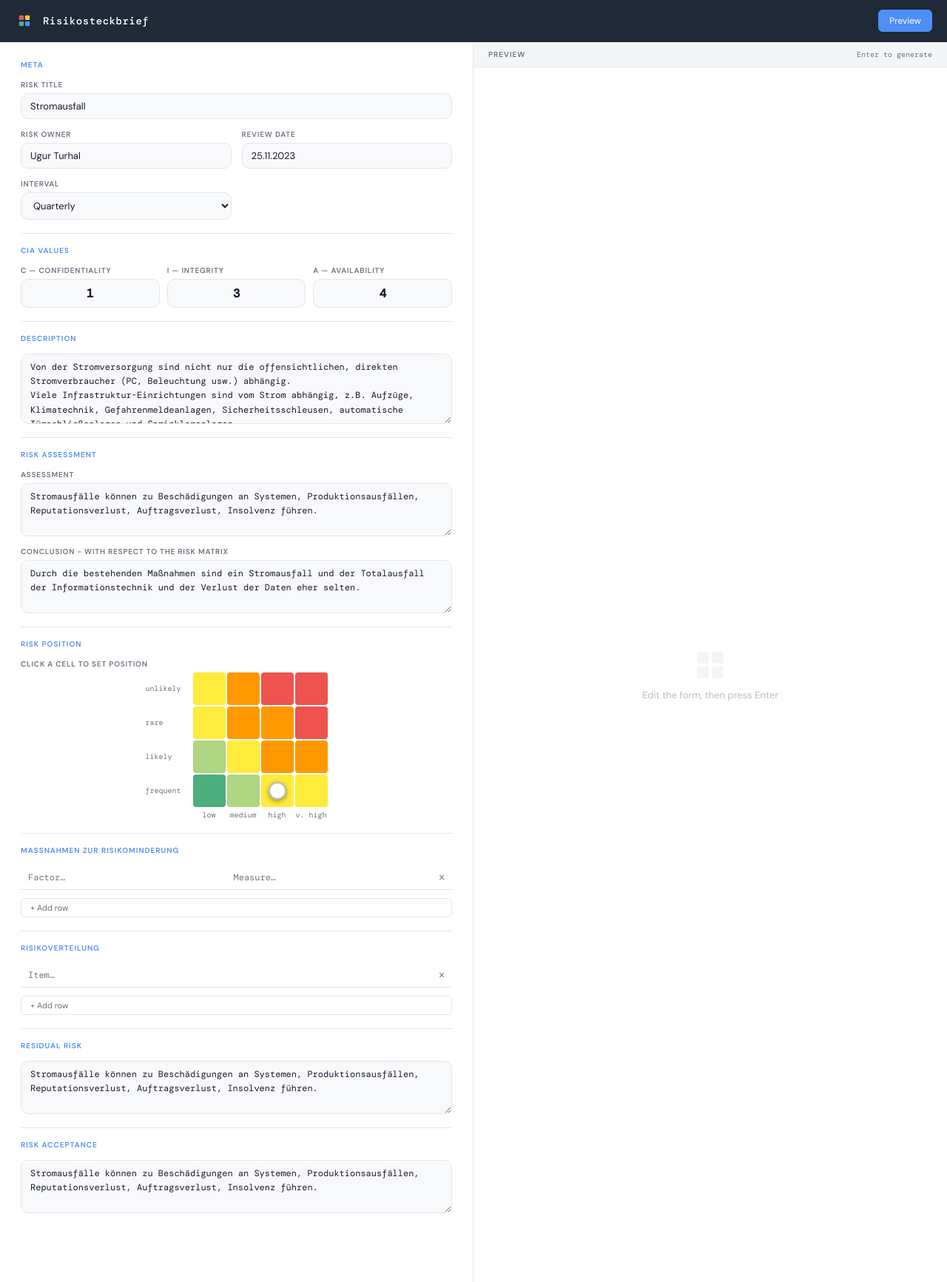
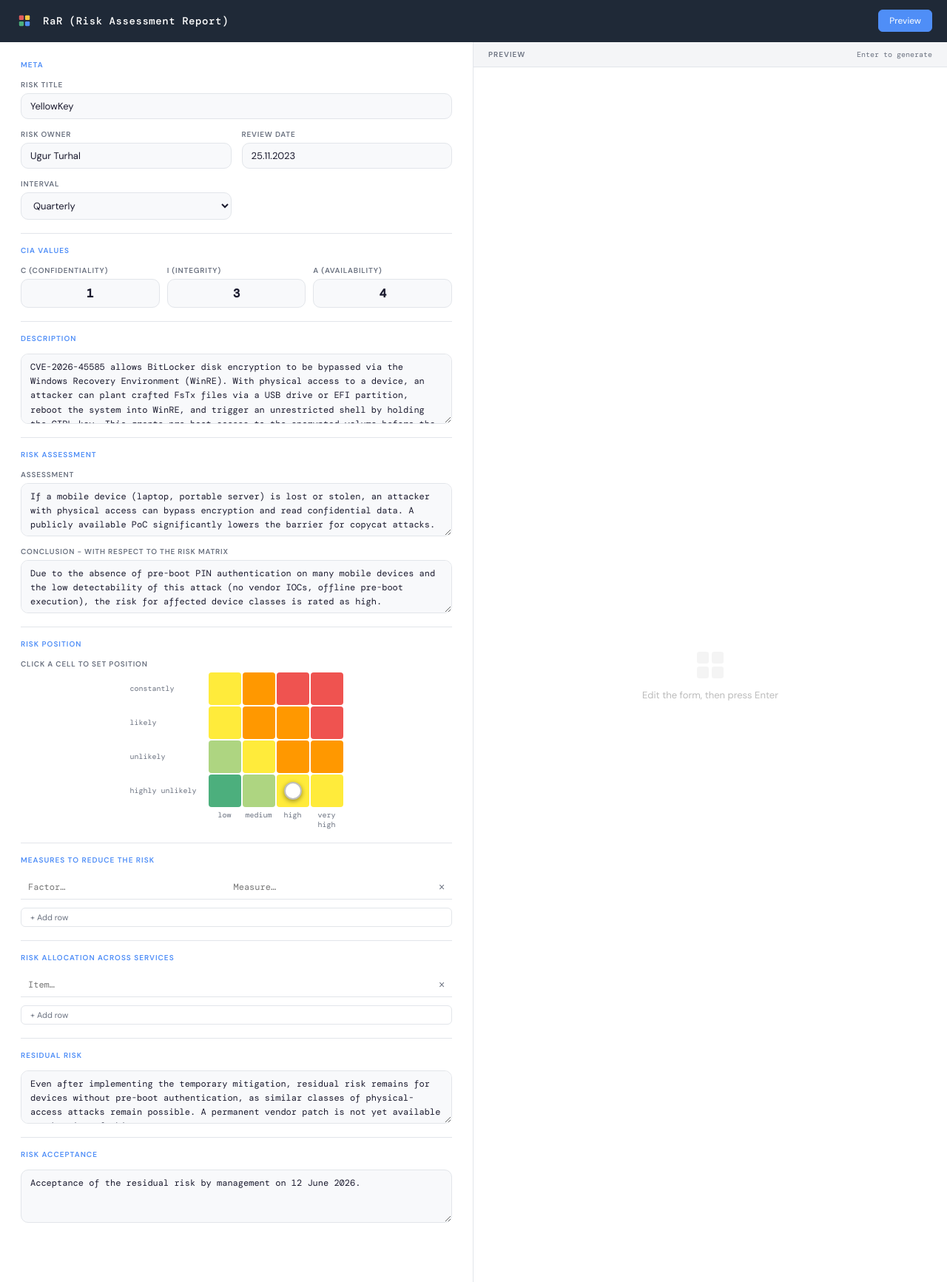
Before and after one commit to ugurtu/riskreportingtool, a Flask app: page / in a window 1280 px wide. Shown: the whole page at 74% size. Run offline with Flask 3, Linux system fonts and the light colour scheme.

Commit message:
pushing all

```diff
--- a/app.py
+++ b/app.py
@@ -109,7 +109,7 @@ def build_latex(data, col1_values, col2_values, col1_header, col2_header, div_co
 """
 
     # Title
-    tex += "{\\bfseries\\color{headerblue} Risikosteckbrief - " + risk_title + "\\newline \\small \\today }\n\n"
+    tex += "{\\bfseries\\color{headerblue} Risk Assessment Report - " + risk_title + "\\hfill \\small \\today }\n\n"
     tex += "\\vspace{0.3cm}\n\n"
 
     # Header table (owner, review, interval)
@@ -155,7 +155,7 @@ def build_latex(data, col1_values, col2_values, col1_header, col2_header, div_co
 
     # Risk matrix
     tex += "\\begin{figure}[!h]\\centering\\begin{tikzpicture}[scale=1.4]\n"
-    row_labels = ['unlikely', 'rare', 'likely', 'frequent']
+    row_labels = ['highly unlikely', 'unlikely', 'likely', 'constantly']
     col_labels = ['low', 'medium', 'high', 'very high']
     for i, lbl in enumerate(row_labels):
         tex += f"  \\node[anchor=east,font=\\small] at (0,{i + 0.5}) {{{lbl}}};\n"
--- a/templates/index.html
+++ b/templates/index.html
@@ -3,7 +3,7 @@
 <head>
     <meta charset="UTF-8">
     <meta name="viewport" content="width=device-width, initial-scale=1.0">
-    <title>Risikosteckbrief Generator</title>
+    <title>Risk Assessment Generator</title>
     <link href="https://fonts.googleapis.com/css2?family=DM+Mono:wght@400;500&family=DM+Sans:wght@300;400;600&display=swap"
           rel="stylesheet">
     <style>
@@ -578,7 +578,7 @@
                 <rect x="11" y="11" width="7" height="7" rx="1.5" fill="#4f8ef7"/>
             </svg>
         </button>
-        <h1>Risikosteckbrief</h1>
+        <h1>RaR (Risk Assessment Report)</h1>
         <div class="hdr-right">
             <span id="status"></span>
             <div id="gear" class="gear-wrap" style="display:none">
@@ -629,7 +629,7 @@
 
             <div class="section-title" style="border-top:none;padding-top:0;margin-top:0">Meta</div>
 
-            <div class="fg full"><label>Risk title</label><input type="text" name="risk_title" value="Stromausfall"
+            <div class="fg full"><label>Risk title</label><input type="text" name="risk_title" value="YellowKey"
                                                                  required></div>
             <div class="fg"><label>Risk owner</label><input type="text" name="owner" value="Ugur Turhal"></div>
             <div class="fg"><label>Review date</label><input type="text" name="review_date" value="25.11.2023"></div>
@@ -637,11 +637,11 @@
                 <label>Interval</label>
                 <select name="interval" id="intervalInput"
                         onchange="document.getElementById('intervalInput').value=this.value">
-                    <option value="monatlich">Monthly</option>
-                    <option value="1/4 jährlich" selected>Quarterly</option>
-                    <option value="1/2 jährlich">Semi-annually</option>
-                    <option value="jährlich">Yearly</option>
-                    <option value="Alle 2 Jahre">Every 2 years</option>
+                    <option value="Monthly">Monthly</option>
+                    <option value="Quarterly" selected>Quarterly</option>
+                    <option value="Semi annually">Semi-annually</option>
+                    <option value="Anually">Annually</option>
+                    <option value="Every Two Years">Every 2 years</option>
                 </select>
             </div>
 
@@ -649,11 +649,11 @@
 
             <div class="fg full">
                 <div class="cia-row">
-                    <div class="fg"><label>C — Confidentiality</label><input type="text" name="cia_c" value="1"
-                                                                             maxlength="1"></div>
-                    <div class="fg"><label>I — Integrity</label><input type="text" name="cia_i" value="3" maxlength="1">
+                    <div class="fg"><label>C (Confidentiality) </label><input type="text" name="cia_c" value="1"
+                                                                              maxlength="1"></div>
+                    <div class="fg"><label>I (Integrity)</label><input type="text" name="cia_i" value="3" maxlength="1">
                     </div>
-                    <div class="fg"><label>A — Availability</label><input type="text" name="cia_a" value="4"
+                    <div class="fg"><label>A (Availability)</label><input type="text" name="cia_a" value="4"
                                                                           maxlength="1"></div>
                 </div>
             </div>
@@ -661,17 +661,17 @@
             <div class="section-title">Description</div>
 
             <div class="fg full">
-    <textarea name="description" rows="4">Von der Stromversorgung sind nicht nur die offensichtlichen, direkten Stromverbraucher (PC, Beleuchtung usw.) abhängig.
-Viele Infrastruktur-Einrichtungen sind vom Strom abhängig, z.B. Aufzüge, Klimatechnik, Gefahrenmeldeanlagen, Sicherheitsschleusen, automatische Türschließanlagen und Sprinkleranlagen.
-Bei längeren Stromausfällen kann der Ausfall der Infrastruktureinrichtungen dazu führen, dass keinerlei Tätigkeiten mehr in den betroffenen Räumlichkeiten durchgeführt werden können.</textarea>
+    <textarea name="description" rows="4">CVE-2026-45585 allows BitLocker disk encryption to be bypassed via the Windows Recovery Environment (WinRE). With physical access to a device, an attacker can plant crafted FsTx files via a USB drive or EFI partition, reboot the system into WinRE, and trigger an unrestricted shell by holding the CTRL key. This grants pre-boot access to the encrypted volume before the legitimate user regains control.
+Affected systems are Windows 11 and Windows Server 2025 devices using BitLocker, particularly those relying solely on TPM-based protection without an additional PIN.
+</textarea>
             </div>
 
             <div class="section-title">Risk Assessment</div>
 
-            <div class="fg full"><label>Assessment</label><textarea name="assessment" rows="2">Stromausfälle können zu Beschädigungen an Systemen, Produktionsausfällen, Reputationsverlust, Auftragsverlust, Insolvenz führen.</textarea>
+            <div class="fg full"><label>Assessment</label><textarea name="assessment" rows="2">If a mobile device (laptop, portable server) is lost or stolen, an attacker with physical access can bypass encryption and read confidential data. A publicly available PoC significantly lowers the barrier for copycat attacks.</textarea>
             </div>
             <div class="fg full"><label>Conclusion - With respect to the Risk Matrix</label><textarea name="conclusion"
-                                                                                                      rows="2">Durch die bestehenden Maßnahmen sind ein Stromausfall und der Totalausfall der Informationstechnik und der Verlust der Daten eher selten.</textarea>
+                                                                                                      rows="2">Due to the absence of pre-boot PIN authentication on many mobile devices and the low detectability of this attack (no vendor IOCs, offline pre-boot execution), the risk for affected device classes is rated as high.</textarea>
             </div>
 
             <div class="section-title">Risk Position</div>
@@ -679,11 +679,11 @@ Bei längeren Stromausfällen kann der Ausfall der Infrastruktureinrichtungen da
             <div class="fg full">
                 <label>Click a cell to set position</label>
                 <div class="matrix-outer" style="justify-content:center">
-                    <div class="row-lbs"><span>frequent</span><span>likely</span><span>rare</span><span>unlikely</span>
+                    <div class="row-lbs"><span>highly unlikely</span><span>unlikely</span><span>likely</span><span>constantly</span>
                     </div>
                     <div>
                         <div class="mgrid" id="mgrid"></div>
-                        <div class="col-lbs"><span>low</span><span>medium</span><span>high</span><span>v. high</span>
+                        <div class="col-lbs"><span>low</span><span>medium</span><span>high</span><span>very high</span>
                         </div>
                     </div>
                 </div>
@@ -691,7 +691,7 @@ Bei längeren Stromausfällen kann der Ausfall der Infrastruktureinrichtungen da
                 <input type="hidden" name="matrix_col" id="f-mcol" value="2">
             </div>
 
-            <div class="section-title">Massnahmen zur Risikominderung</div>
+            <div class="section-title">Measures to reduce the risk</div>
 
             <div class="fg full">
                 <table class="tbl">
@@ -700,7 +700,7 @@ Bei längeren Stromausfällen kann der Ausfall der Infrastruktureinrichtungen da
                 <button class="add-btn" onclick="addRiskRow()" type="button">+ Add row</button>
             </div>
 
-            <div class="section-title">Risikoverteilung</div>
+            <div class="section-title">Risk allocation across services</div>
 
             <div class="fg full">
                 <table class="tbl">
@@ -711,12 +711,12 @@ Bei längeren Stromausfällen kann der Ausfall der Infrastruktureinrichtungen da
 
             <div class="section-title">Residual Risk</div>
 
-            <div class="fg full"><textarea name="residualrisk" rows="2">Stromausfälle können zu Beschädigungen an Systemen, Produktionsausfällen, Reputationsverlust, Auftragsverlust, Insolvenz führen.</textarea>
+            <div class="fg full"><textarea name="residualrisk" rows="2">Even after implementing the temporary mitigation, residual risk remains for devices without pre-boot authentication, as similar classes of physical-access attacks remain possible. A permanent vendor patch is not yet available at the time of this assessment.</textarea>
             </div>
 
             <div class="section-title">Risk Acceptance</div>
 
-            <div class="fg full"><textarea name="riskacceptance" rows="2">Stromausfälle können zu Beschädigungen an Systemen, Produktionsausfällen, Reputationsverlust, Auftragsverlust, Insolvenz führen.</textarea>
+            <div class="fg full"><textarea name="riskacceptance" rows="2">Acceptance of the residual risk by management on 12 June 2026.</textarea>
             </div>
 
         </div>
@@ -866,7 +866,7 @@ Bei längeren Stromausfällen kann der Ausfall der Infrastruktureinrichtungen da
         const blob = new Blob([JSON.stringify(data, null, 2)], {type: 'application/json'});
         const a = document.createElement('a');
         a.href = URL.createObjectURL(blob);
-        a.download = 'Risikosteckbrief_' + (data.risk_title || 'export').replace(/\s+/g, '_') + '.json';
+        a.download = 'Risk Summary Sheet_' + (data.risk_title || 'export').replace(/\s+/g, '_') + '.json';
         a.click();
         URL.revokeObjectURL(a.href);
         toast('JSON exported');
```
Also changed, not shown: README.md.
